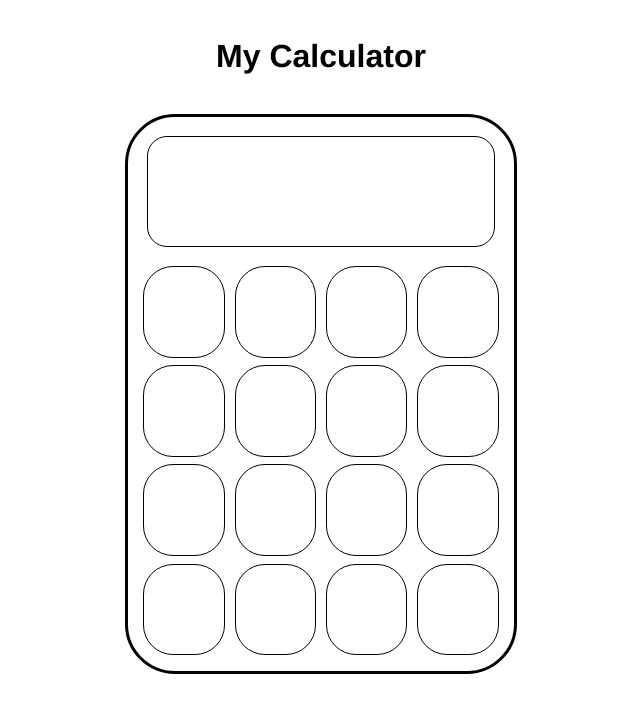
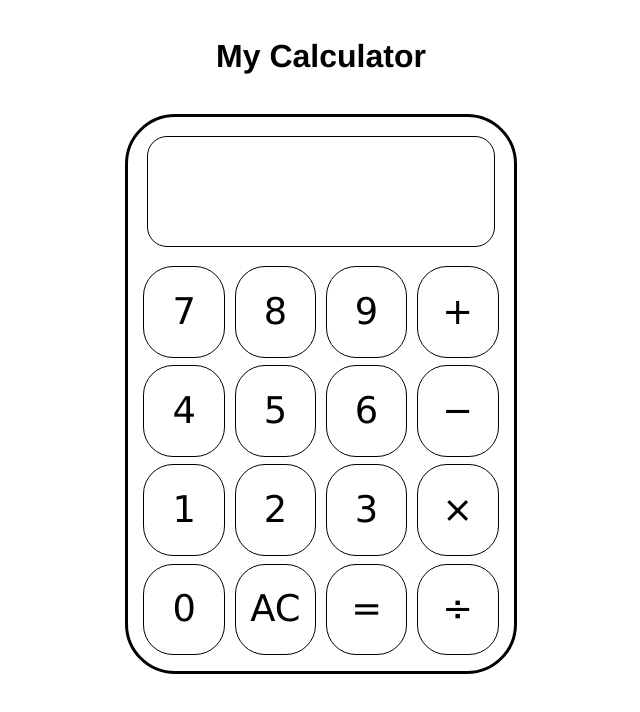
Before and after one commit to LukeBertus/calculator, a plain HTML site: page index.html in a window 1280 px wide. Shown: the whole page, without its empty margins (319-959 px from the left). Drawn offline with Linux system fonts and the light colour scheme.

Commit message:
Add button text

```diff
--- a/index.html
+++ b/index.html
@@ -13,28 +13,28 @@
     <div id = "calculator">
         <div id = "display"></div>
         <div id = "firstRow" class = "row">
-            <div id = "seven" class = "buttons numbers"></div>
-            <div id = "eight" class = "buttons numbers"></div>
-            <div id = "nine" class = "buttons numbers"></div>
-            <div id = "add" class = "buttons operators"></div>
+            <div id = "seven" class = "buttons numbers">7</div>
+            <div id = "eight" class = "buttons numbers">8</div>
+            <div id = "nine" class = "buttons numbers">9</div>
+            <div id = "add" class = "buttons operators">&#43;</div>
         </div>
         <div class = "secondRow row">
-            <div id = "four" class = "buttons numbers"></div>
-            <div id = "five" class = "buttons numbers"></div>
-            <div id = "six" class = "buttons numbers"></div>
-            <div id = "subtract" class = "buttons operators"></div>
+            <div id = "four" class = "buttons numbers">4</div>
+            <div id = "five" class = "buttons numbers">5</div>
+            <div id = "six" class = "buttons numbers">6</div>
+            <div id = "subtract" class = "buttons operators">&#8722;</div>
         </div>
         <div class = "thridRow row">
-            <div id = "one" class = "buttons numbers"></div>
-            <div id = "two" class = "buttons numbers"></div>
-            <div id = "three" class = "buttons numbers"></div>
-            <div id = "multiply" class = "buttons operators"></div>
+            <div id = "one" class = "buttons numbers">1</div>
+            <div id = "two" class = "buttons numbers">2</div>
+            <div id = "three" class = "buttons numbers">3</div>
+            <div id = "multiply" class = "buttons operators">&#215;</div>
         </div>
         <div class = "forthtRow row">
-            <div id = "zero" class = "buttons numbers"></div>
-            <div id = "ac" class = "buttons operators"></div>
-            <div id = "equals" class = "buttons operators"></div>
-            <div id = "divide" class = "buttons operators"></div>
+            <div id = "zero" class = "buttons numbers">0</div>
+            <div id = "ac" class = "buttons operators">AC</div>
+            <div id = "equals" class = "buttons operators">=</div>
+            <div id = "divide" class = "buttons operators">&#247;</div>
         </div>
     </div>
 </body>
--- a/style.css
+++ b/style.css
@@ -40,5 +40,11 @@ html {
 .buttons {
     border: 1px black solid;
     width: 23%;
+    line-height: 16.5%;
     border-radius: 30px;
+    display: flex;
+    align-items: center;
+    justify-content: center;
+    font-size: 230%;
+    font-family :Verdana, Geneva, Tahoma, sans-serif;
 }
```
